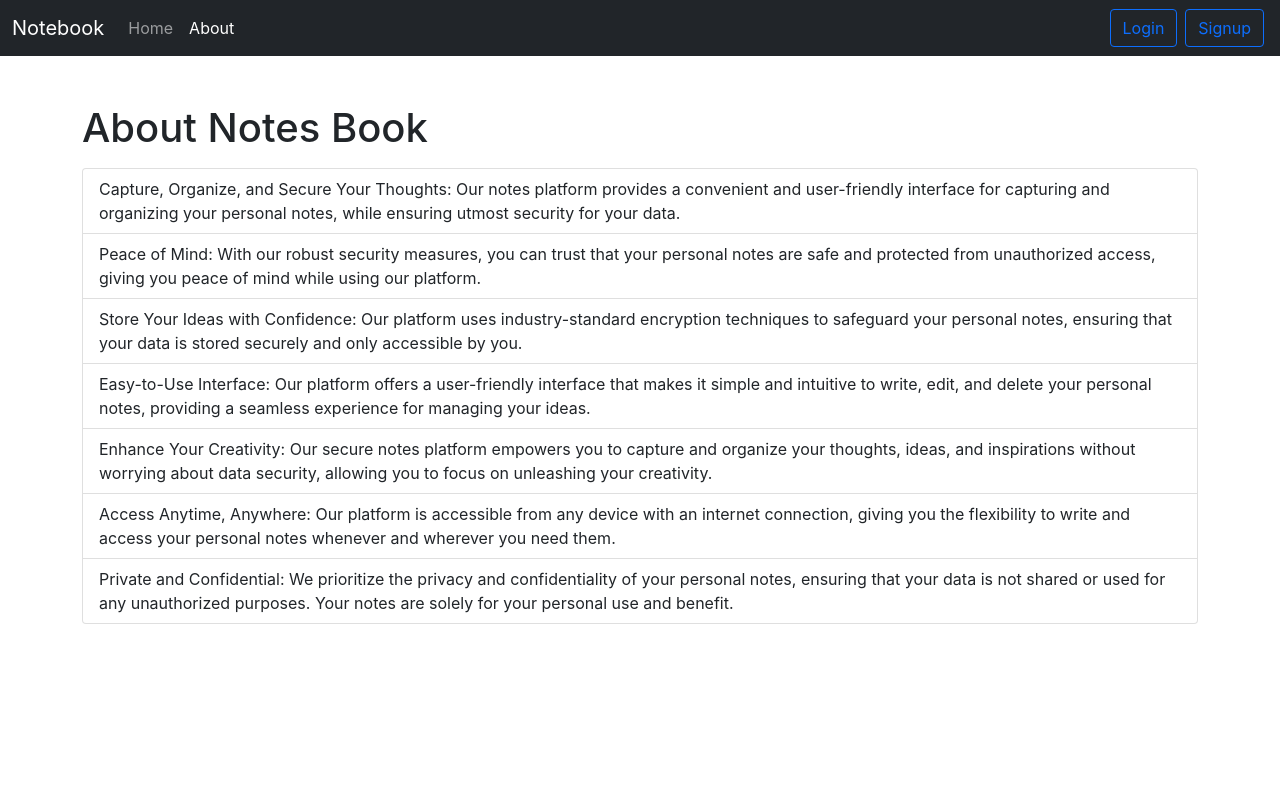
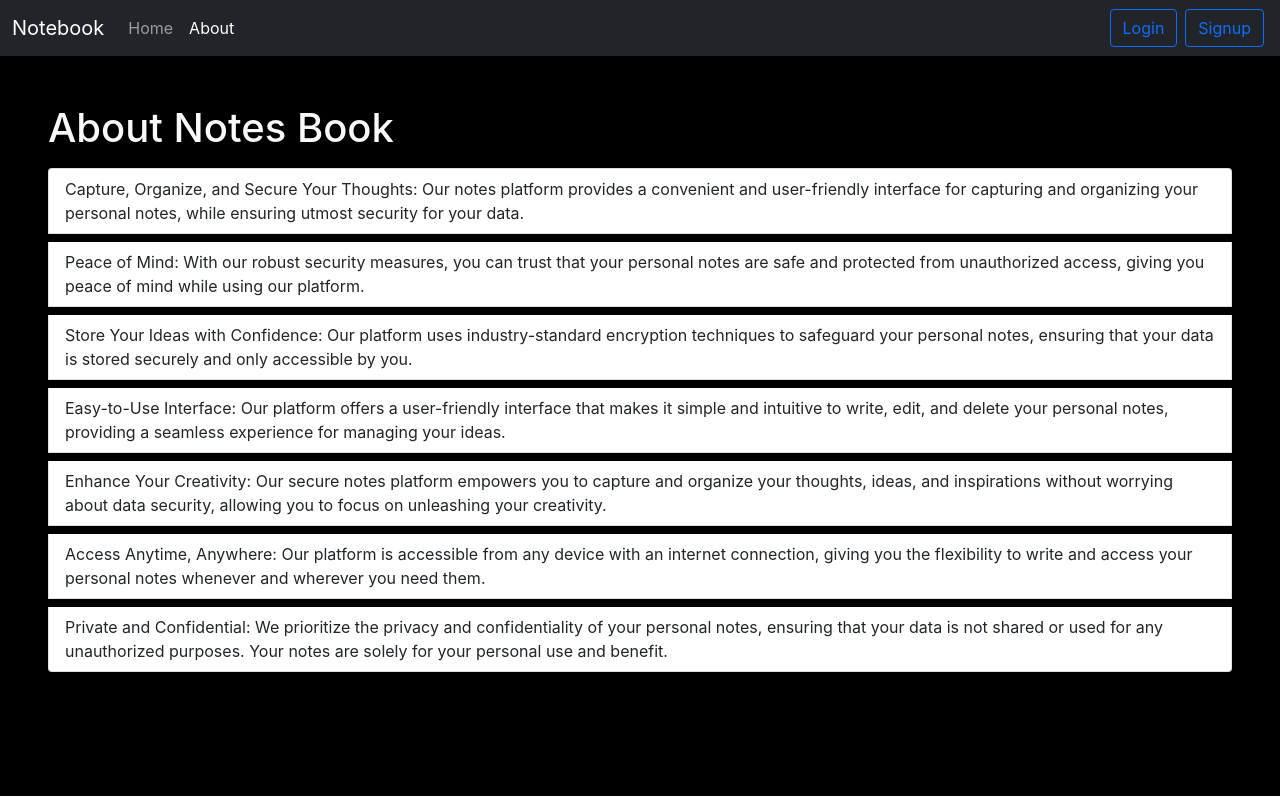
Before and after one commit to YogendraRajpoot/notesfrontend, a React (Create React App) app: page /about in a window 1280 px wide. Built offline with nearby package versions, Linux system fonts and the light colour scheme.

Commit message:
Update About.js

```diff
--- a/src/components/About.js
+++ b/src/components/About.js
@@ -1,44 +1,51 @@
 import React from "react";
 
 const About = () => {
+  const HEIGHT = window.innerHeight;
+
   return (
-    <div className="container my-5">
-      <h1>About Notes Book</h1>
-      <ul class="list-group mt-3">
-        <li class="list-group-item">
+    <div
+      className="py-5 bg-black"
+      style={{
+        height: `${HEIGHT - 0.075 * HEIGHT}px`,
+      }}
+    >
+      <h1 className="px-5 text-light">About Notes Book</h1>
+      <ul className="list-group mt-3 px-5">
+        <li class="list-group-item py-2">
           Capture, Organize, and Secure Your Thoughts: Our notes platform
           provides a convenient and user-friendly interface for capturing and
           organizing your personal notes, while ensuring utmost security for
           your data.
         </li>
-        <li class="list-group-item">
+        <li class="list-group-item py-2 mt-2">
           Peace of Mind: With our robust security measures, you can trust that
           your personal notes are safe and protected from unauthorized access,
           giving you peace of mind while using our platform.
         </li>
-        <li class="list-group-item">
+        <li class="list-group-item py-2 mt-2">
           Store Your Ideas with Confidence: Our platform uses industry-standard
           encryption techniques to safeguard your personal notes, ensuring that
           your data is stored securely and only accessible by you.
         </li>
-        <li class="list-group-item">
+        <li class="list-group-item py-2 mt-2">
           Easy-to-Use Interface: Our platform offers a user-friendly interface
           that makes it simple and intuitive to write, edit, and delete your
           personal notes, providing a seamless experience for managing your
           ideas.
         </li>
-        <li class="list-group-item">
+        <li class="list-group-item py-2 mt-2">
           Enhance Your Creativity: Our secure notes platform empowers you to
           capture and organize your thoughts, ideas, and inspirations without
           worrying about data security, allowing you to focus on unleashing your
           creativity.
         </li>
-        <li class="list-group-item">
+        <li class="list-group-item py-2 mt-2">
           Access Anytime, Anywhere: Our platform is accessible from any device
           with an internet connection, giving you the flexibility to write and
           access your personal notes whenever and wherever you need them.
         </li>
-        <li class="list-group-item">
+        <li class="list-group-item py-2 mt-2">
           Private and Confidential: We prioritize the privacy and
           confidentiality of your personal notes, ensuring that your data is not
           shared or used for any unauthorized purposes. Your notes are solely
```
